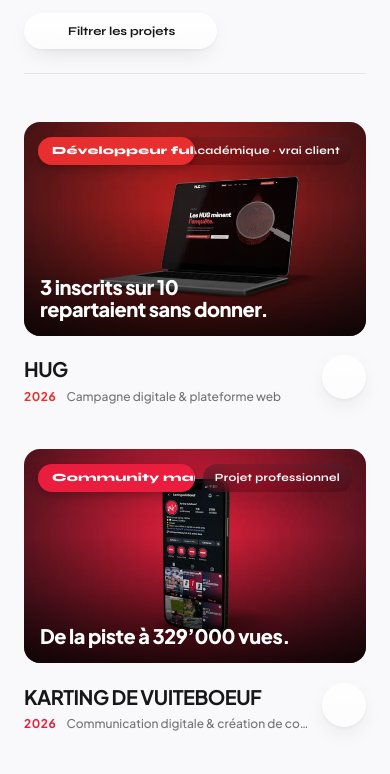
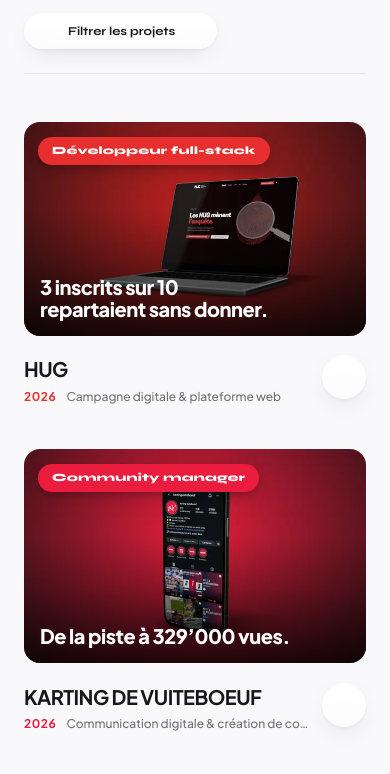
Before and after one commit to lucaleone15/portfolio, a React (Vite) app: page / in a window 390 px wide. Shown: the part 1801-2575 px from the top of the page. Built offline with nearby package versions, Linux system fonts and the light colour scheme; some icons are missing.

Commit message:
Project kind only on the project page, not on the cards

```diff
--- a/src/components/ProjectCard.tsx
+++ b/src/components/ProjectCard.tsx
@@ -5,7 +5,7 @@ import { Icon } from './Icon';
 import { Project } from '../types';
 import { useLanguage } from '../context/LanguageContext';
 import { Link, projectPath } from '../router';
-import { PROJECT_KIND_LABEL, projectAccentVars } from '../data/portfolioData';
+import { projectAccentVars } from '../data/portfolioData';
 import { imageSrcSet } from '../data/images';
 import { projectMediaTransition } from '../viewTransitions';
 
@@ -112,15 +112,8 @@ export function ProjectCard({ project }: ProjectCardProps) {
             </div>
           )}
 
-          {/* How the project came about: real work, school project for a real client, or school project */}
-          <div className="absolute top-3.5 right-3.5 z-20">
-            <span className="glass-media font-syne h-7 px-3 rounded-full text-[11px] sm:text-xs font-bold inline-flex items-center tracking-wide whitespace-nowrap">
-              {PROJECT_KIND_LABEL[project.kind][lang]}
-            </span>
-          </div>
-
           {/* My role on the project (the category only drives the filter) */}
-          <div className="absolute top-3.5 left-3.5 z-20 max-w-[calc(50%-14px)]">
+          <div className="absolute top-3.5 left-3.5 z-20 max-w-[calc(100%-28px)]">
             <span
               className="font-syne h-7 px-3.5 rounded-full text-[11px] sm:text-xs font-extrabold inline-flex items-center tracking-wide truncate max-w-full shadow-[0_4px_12px_-2px_rgba(0,0,0,0.35)]"
               style={{ backgroundColor: 'var(--pa)', color: 'var(--pa-on)' }}
```
